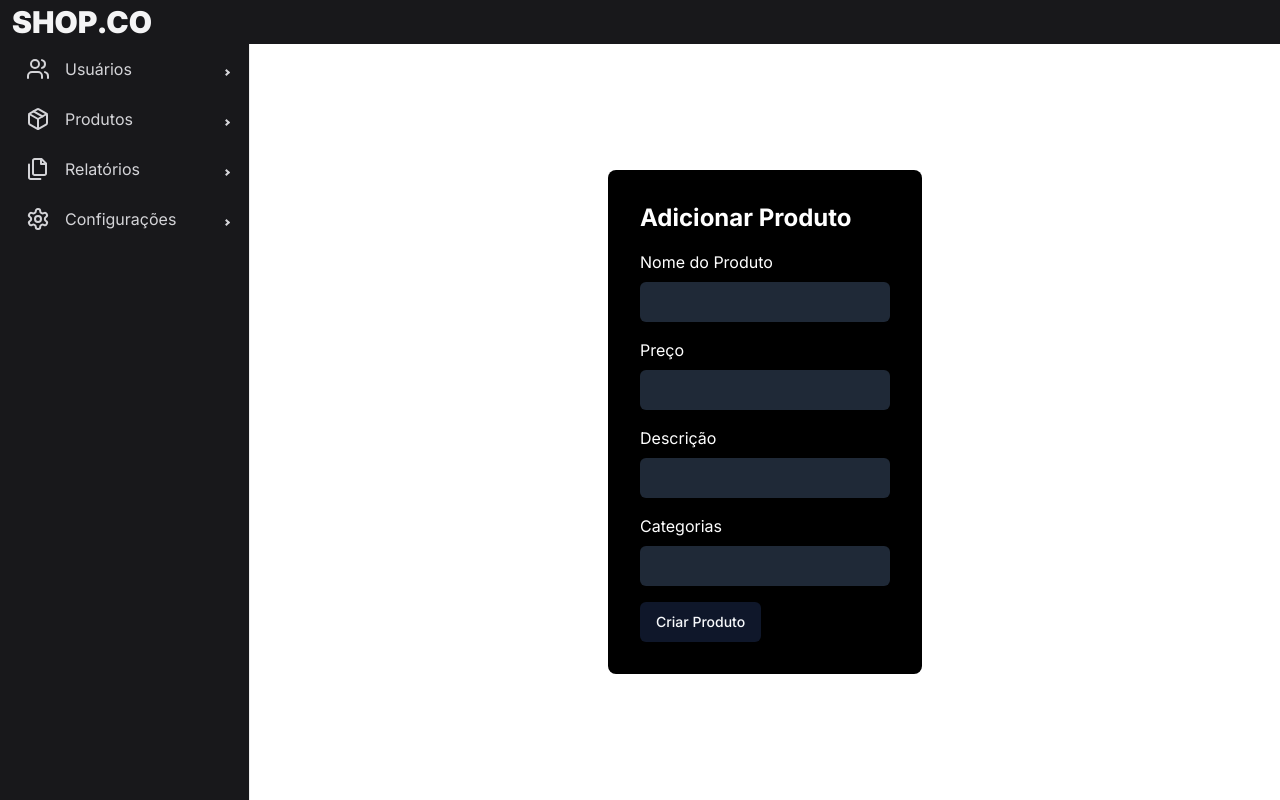
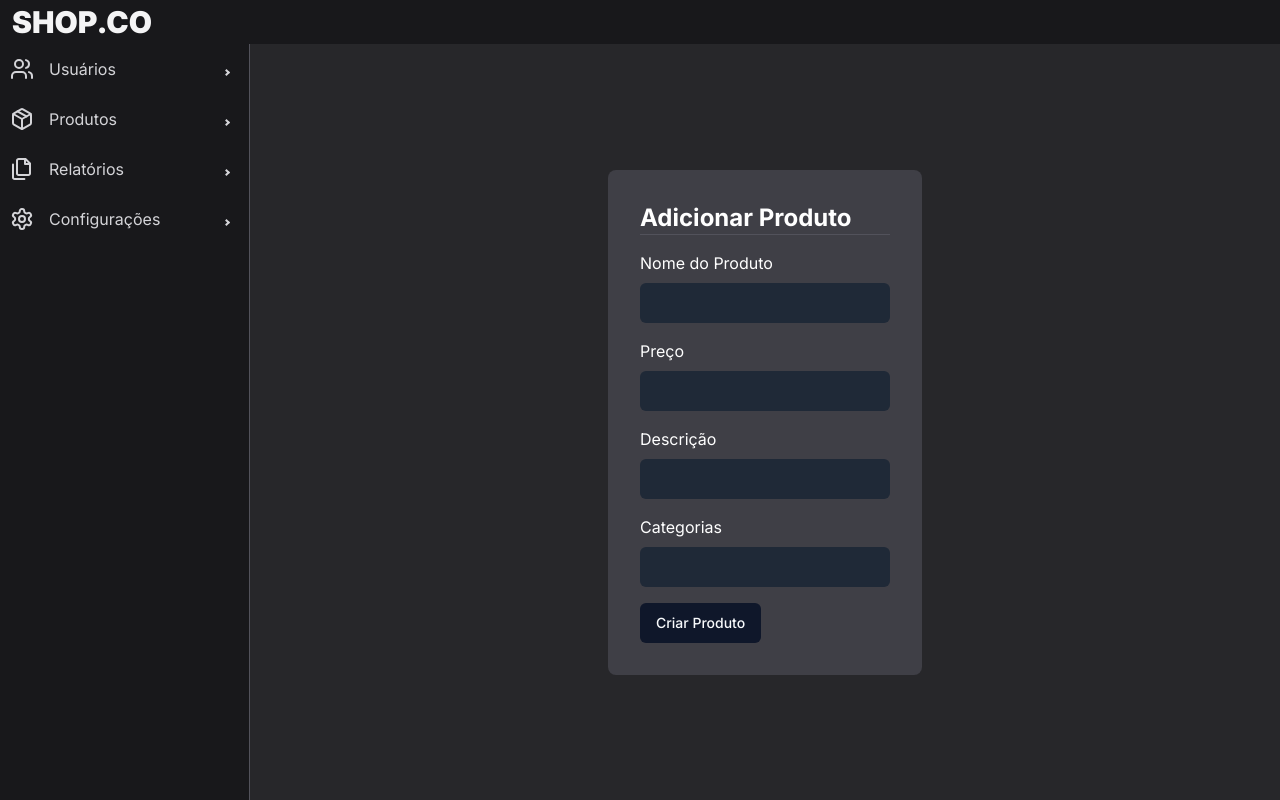
Before and after one commit to Shirkit/mate85_ecommerce, a Next.js app: page /admin/products/add in a window 1280 px wide. Built offline with nearby package versions, Linux system fonts and the light colour scheme.

Commit message:
Ajustes no form e navbar

```diff
--- a/app/admin/layout.js
+++ b/app/admin/layout.js
@@ -18,7 +18,7 @@ export default function RootLayout({ children }) {
 						<h1 className="font-primary font-black text-3xl">SHOP.CO</h1>
 					</Link>
 				</header>
-				<div className="flex flex-row flex-grow">
+				<div className="flex flex-row flex-grow bg-zinc-800">
 					<AdminNavbar></AdminNavbar>
 					{children}
 				</div>
--- a/components/admin/adminForm.jsx
+++ b/components/admin/adminForm.jsx
@@ -1,24 +1,23 @@
-"use client"
-import {Button} from "@/components/ui/button";
+import { Button } from "@/components/ui/button";
 
 export function AdminForm(props) {
 
   return (
-    <div className="bg-black p-8 text-white border-solid rounded-lg h-fit" >
+    <div className="bg-zinc-700 p-8 text-white border-solid rounded-lg h-fit" >
 
-      <h1 className="text-2xl font-bold mb-4  ">{props.formTitle}</h1>
+      <h1 className="text-2xl font-bold mb-4 border-b-zinc-600 border-b">{props.formTitle}</h1>
       <form>
         {props.fields.map((field) => {
 
           return (
             <div className="mb-4">
-            <label className="block mb-2" htmlFor="name">{field.label}</label>
-            <input
-              type= {field.type}
-              name= {field.name}
-              className="bg-gray-800 text-white p-2 rounded-md w-full"
-            />
-          </div>
+              <label className="block mb-2" htmlFor="name">{field.label}</label>
+              <input
+                type={field.type}
+                name={field.name}
+                className="bg-gray-800 text-white p-2 rounded-md w-full"
+              />
+            </div>
           )
         })}
 
--- a/components/admin/navbar.jsx
+++ b/components/admin/navbar.jsx
@@ -30,9 +30,15 @@ export default function AdminNavbar() {
     }, []); // Empty array ensures that effect is only run on mount
 
     return (
-        <Sidebar  backgroundColor="unset" className="bg-zinc-900 text-zinc-300" collapsed={collapsed}>
+        <Sidebar rootStyles={{ borderRightColor: theme.colors.zinc[600] }} backgroundColor="unset" className="bg-zinc-900 text-zinc-300" collapsed={collapsed}>
             <Menu menuItemStyles={{
                 button: {
+                    paddingLeft: theme.padding[1],
+
+                    '&:only-child': {
+                        paddingLeft: theme.padding[4]
+                    },
+
                     '&:hover': {
                         backgroundColor: theme.colors.zinc[700],
                     },
```
